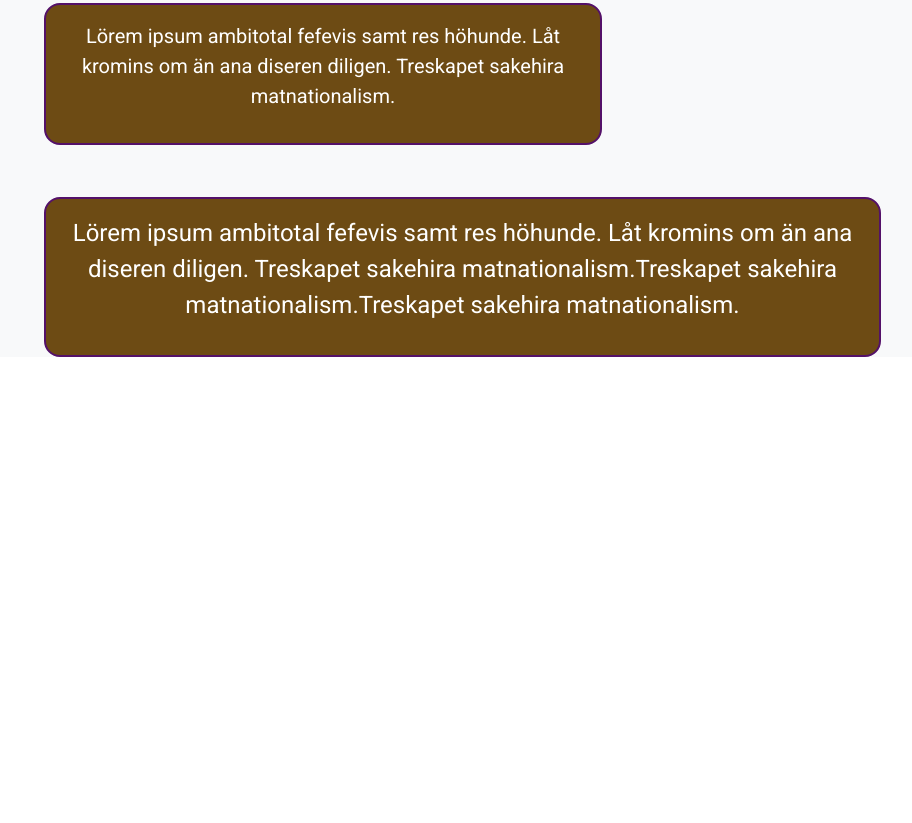
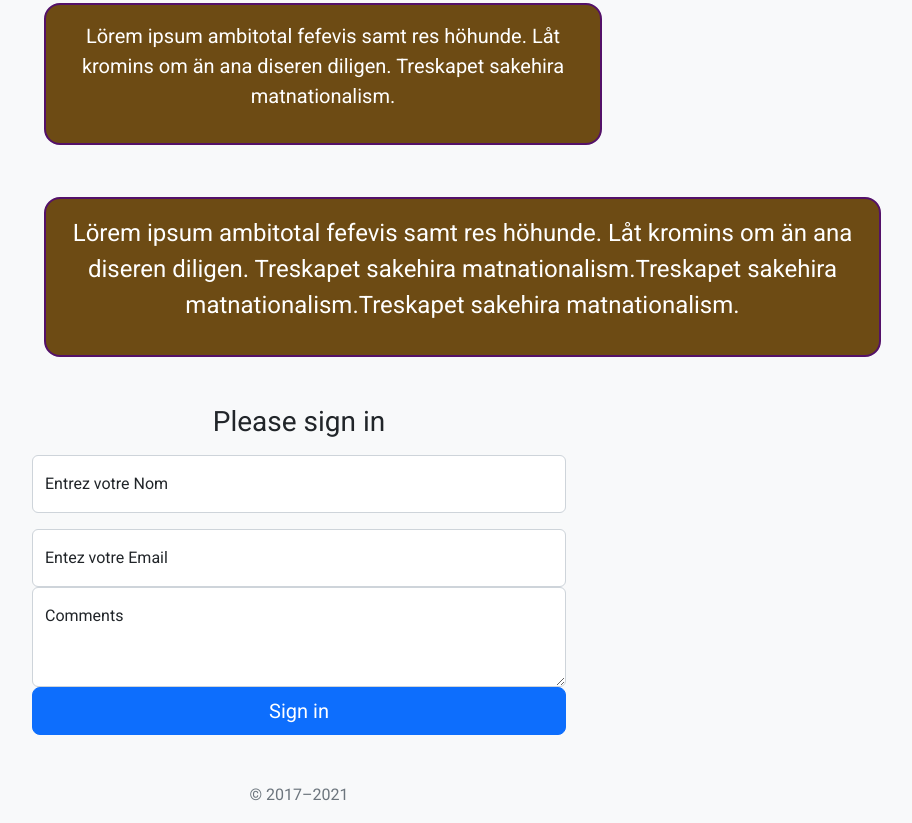
Before and after one commit to energygeneration/EL_Portofolio, a plain HTML site: page index.html in a window 1280 px wide. Shown: the part 1920-2743 px from the top of the page, without its empty margins (62-974 px from the left). Before the commit the page ends 2325 px from the top, so only its background shows below. Drawn offline with nearby package versions, Linux system fonts and the light colour scheme.

Commit message:
start the form script

```diff
--- a/index.html
+++ b/index.html
@@ -3,7 +3,7 @@
   <head>
     <meta charset="utf-8">
     <meta name="viewport" content="width=device-width, initial-scale=1">
-    <title>Bootstrap demo</title>
+    <title>Byrante SY</title>
     <link href="https://cdn.jsdelivr.net/npm/bootstrap@5.2.0-beta1/dist/css/bootstrap.min.css" rel="stylesheet" integrity="sha384-0evHe/X+R7YkIZDRvuzKMRqM+OrBnVFBL6DOitfPri4tjfHxaWutUpFmBp4vmVor" crossorigin="anonymous">
     <link rel="stylesheet" href="style.css">
   </head>
@@ -163,6 +163,36 @@
                     </p>
                 </div>
             </div>
+            <div class="container">
+                <div class="row">
+                    <div class="col">
+                        <main class="form-signin">
+                            <form>
+                              <h1 class="h3 mb-3 fw-normal">Please sign in</h1>
+
+                              <div class="form-floating">
+                                <input type="name" class="form-control" id="floatingInput" placeholder="Entrez votre Nom">
+                                <label for="floatingInput">Entrez votre Nom</label>
+                              </div>
+                              <div class="form-floating mt-3 ">
+                                <input type="email" class="form-control" id="floatingInput" placeholder="Entrez votre Email" >
+                                <label for="floatingPassword">Entez votre Email</label>
+                              </div>
+                              <div class="form-floating">
+                                <textarea class="form-control" placeholder="Leave a comment here" id="floatingTextarea2" style="height: 100px"></textarea>
+                                <label for="floatingTextarea2">Comments</label>
+                              </div>
+
+                              <button class="w-100 btn btn-lg btn-primary" type="submit">Sign in</button>
+                              <p class="mt-5 mb-3 text-muted">© 2017–2021</p>
+                            </form>
+                          </main>
+                    </div>
+                    <div class="col"></div>
+                </div>
+            </div>
+
+
 
 
 
```
